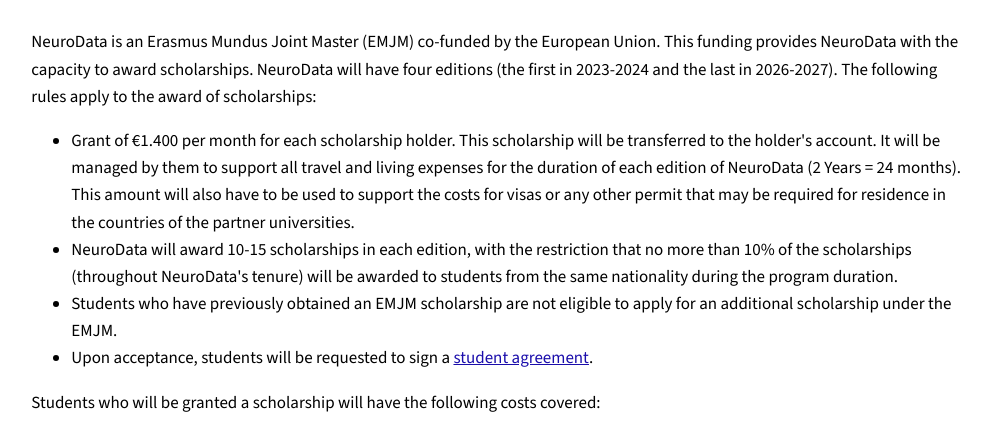
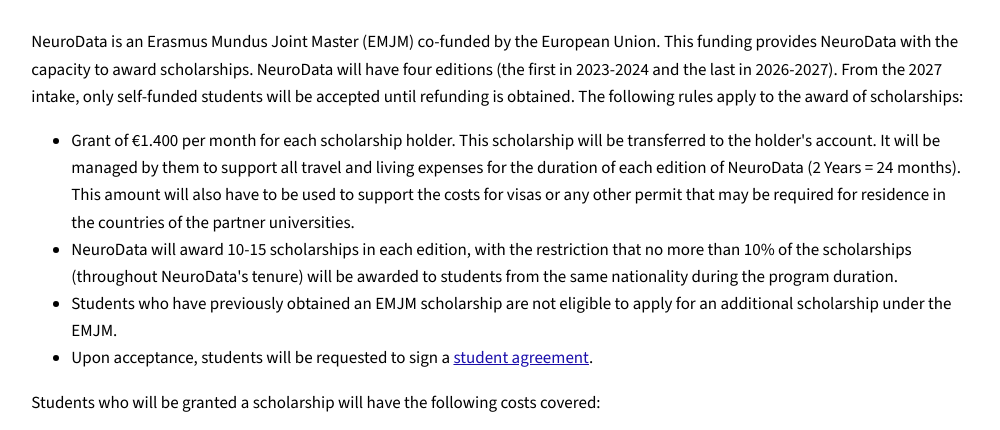
Before and after one commit to alon67/neurodata-master.org, an Astro site: page /programme-costs in a window 1280 px wide. Shown: the part 301-731 px from the top of the page, without its empty margins (140-1140 px from the left). Built offline with nearby package versions, Linux system fonts and the light colour scheme; Astro itself is replaced by a stand-in of ours.

Commit message:
Add self-funded note for 2027 intake on programme costs page
Co-Authored-By: Claude Opus 4.8 <noreply@anthropic.com>

```diff
--- a/src/pages/programme-costs.astro
+++ b/src/pages/programme-costs.astro
@@ -7,7 +7,7 @@ import Base from '../layouts/Base.astro';
     <div class="container prose">
       <h1>Erasmus Joint Master Scholarships</h1>
 
-      <p>NeuroData is an Erasmus Mundus Joint Master (EMJM) co-funded by the European Union. This funding provides NeuroData with the capacity to award scholarships. NeuroData will have four editions (the first in 2023-2024 and the last in 2026-2027). The following rules apply to the award of scholarships:</p>
+      <p>NeuroData is an Erasmus Mundus Joint Master (EMJM) co-funded by the European Union. This funding provides NeuroData with the capacity to award scholarships. NeuroData will have four editions (the first in 2023-2024 and the last in 2026-2027). From the 2027 intake, only self-funded students will be accepted until refunding is obtained. The following rules apply to the award of scholarships:</p>
 
       <ul>
         <li>Grant of €1.400 per month for each scholarship holder. This scholarship will be transferred to the holder's account. It will be managed by them to support all travel and living expenses for the duration of each edition of NeuroData (2 Years = 24 months). This amount will also have to be used to support the costs for visas or any other permit that may be required for residence in the countries of the partner universities.</li>
```
